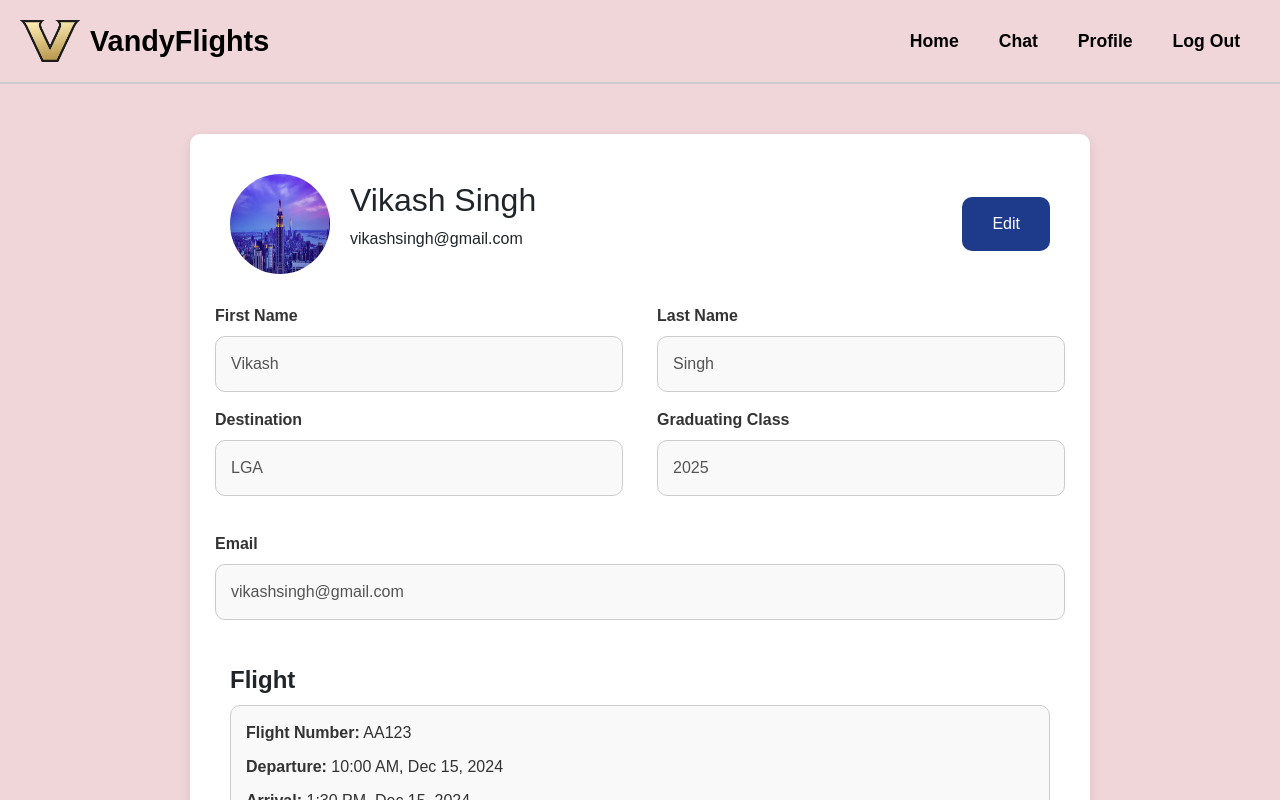
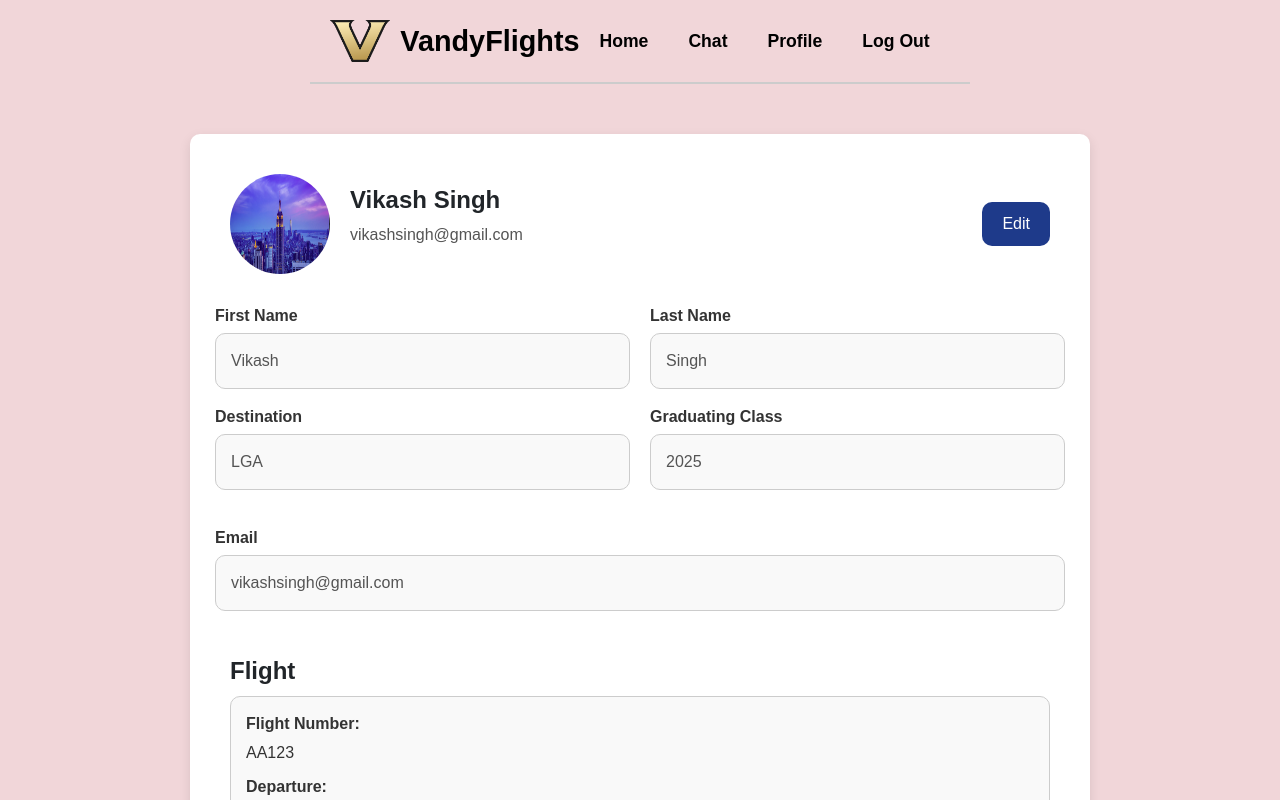
Before and after one commit to lanierjh/VandyFlights, a Next.js app in the folder client/: page /editProfile in a window 1280 px wide. Shown: the top 800 px of the page. Built offline with nearby package versions, Linux system fonts and the light colour scheme.

Commit message:
fix ui layout

```diff
--- a/client/src/components/EditProfile.tsx
+++ b/client/src/components/EditProfile.tsx
@@ -27,21 +27,21 @@ export default function EditProfile() {
     };
 
     return (
-        <div style={{ fontFamily: 'Arial, sans-serif', backgroundColor: '#F1D6D9', minHeight: '100vh' }}>
+        <div style={styles.pageContainer}>
             <Header />
             <div className="edit-profile-container" style={styles.profileContainer}>
-                <div style={{ display: 'flex', justifyContent: 'space-between', alignItems: 'center' }}>
-                    <div style={{ display: 'flex', alignItems: 'center' }}>
+                <div style={styles.profileHeader}>
+                    <div style={styles.profileInfo}>
                         <Image
                             src="/newyork.png"
                             alt="Profile picture"
                             width={100}
                             height={100}
-                            style={{ borderRadius: '50%', marginRight: '20px' }}
+                            style={styles.profileImage}
                         />
                         <div>
-                            <h2>{formData.firstName} {formData.lastName}</h2>
-                            <p>{formData.email}</p>
+                            <h2 style={styles.profileName}>{formData.firstName} {formData.lastName}</h2>
+                            <p style={styles.profileEmail}>{formData.email}</p>
                         </div>
                     </div>
                     {isEditing ? (
@@ -62,7 +62,7 @@ export default function EditProfile() {
                 </div>
 
                 {/* Profile Form */}
-                <form className="profile-form" style={{ marginTop: '30px' }}>
+                <form className="profile-form" style={styles.profileForm}>
                     <div className="row" style={styles.row}>
                         <div className="form-group" style={styles.formGroup}>
                             <label htmlFor="firstName" style={styles.label}>First Name</label>
@@ -136,9 +136,9 @@ export default function EditProfile() {
                     </div>
                 </form>
 
-                {/* Flight Section as a single entity */}
-                <div style={{ marginTop: '30px' }}>
-                    <h3 style={{ fontSize: '1.5rem', fontWeight: 'bold', marginBottom: '10px' }}>Flight</h3>
+                {/* Flight Section */}
+                <div style={styles.flightSection}>
+                    <h3 style={styles.flightHeading}>Flight</h3>
                     <div style={styles.flightContainer}>
                         <div style={styles.flightDetail}>
                             <span style={styles.label}>Flight Number:</span> AA123
@@ -158,6 +158,14 @@ export default function EditProfile() {
 
 // Styles
 const styles = {
+    pageContainer: {
+        fontFamily: 'Arial, sans-serif',
+        backgroundColor: '#F1D6D9',
+        minHeight: '100vh',
+        display: 'flex',
+        flexDirection: 'column',
+        alignItems: 'center',
+    },
     profileContainer: {
         margin: '50px auto',
         padding: '40px',
@@ -165,18 +173,47 @@ const styles = {
         borderRadius: '10px',
         boxShadow: '0 4px 12px rgba(0, 0, 0, 0.1)',
         maxWidth: '900px',
+        width: '100%',
+    },
+    profileHeader: {
+        display: 'flex',
+        justifyContent: 'space-between',
+        alignItems: 'center',
+        marginBottom: '30px',
+    },
+    profileInfo: {
+        display: 'flex',
+        alignItems: 'center',
+    },
+    profileImage: {
+        borderRadius: '50%',
+        marginRight: '20px',
+    },
+    profileName: {
+        fontSize: '1.5rem',
+        fontWeight: 'bold',
+    },
+    profileEmail: {
+        color: '#555',
+        fontSize: '1rem',
+    },
+    profileForm: {
+        marginTop: '30px',
     },
     row: {
         display: 'flex',
         justifyContent: 'space-between',
+        gap: '20px',
     },
     formGroup: {
-        flex: '0 0 48%',
+        flex: '1',
     },
     label: {
         fontWeight: 'bold',
-        fontSize: '1rem', // Ensure all labels have the same font size
+        fontSize: '1rem',
         color: '#333',
+        display: 'block',
+        marginBottom: '5px',
     },
     inputField: {
         width: '100%',
@@ -184,6 +221,15 @@ const styles = {
         borderRadius: '10px',
         border: '1px solid #ccc',
         backgroundColor: '#f9f9f9',
+        fontSize: '1rem',
+    },
+    flightSection: {
+        marginTop: '30px',
+    },
+    flightHeading: {
+        fontSize: '1.5rem',
+        fontWeight: 'bold',
+        marginBottom: '10px',
     },
     flightContainer: {
         backgroundColor: '#f9f9f9',
@@ -203,7 +249,8 @@ const styles = {
         color: 'white',
         border: 'none',
         borderRadius: '10px',
-        padding: '15px 30px',
+        padding: '10px 20px',
+        fontSize: '1rem',
         cursor: 'pointer',
     },
     editButton: {
@@ -211,7 +258,8 @@ const styles = {
         color: 'white',
         border: 'none',
         borderRadius: '10px',
-        padding: '15px 30px',
+        padding: '10px 20px',
+        fontSize: '1rem',
         cursor: 'pointer',
     },
 };
```
Also changed, not shown: client/src/components/Chat.tsx (+22 -16 lines).
